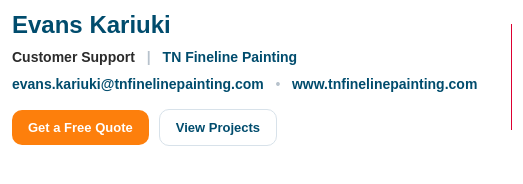
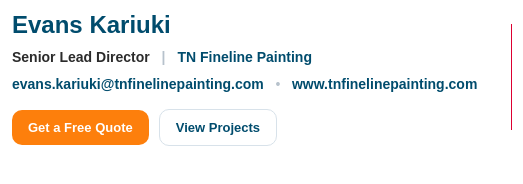
Before and after one commit to fmuindi/lean365-fineline, a plain HTML site: page index.html in a window 1280 px wide. Shown: the full height of the page, 108-631 px from the left. Drawn offline with Linux system fonts and the light colour scheme.

Commit message:
Update index.html

```diff
--- a/index.html
+++ b/index.html
@@ -29,7 +29,7 @@
 
       <!-- Role + Company -->
       <div style="margin-top:6px; font-weight:700; color:#2b2b2b;">
-        Customer Support
+        Senior Lead Director
         <span style="color:#b7c2cc; padding:0 8px;">|</span>
         <span style="color:#004C6D;">TN Fineline Painting</span>
       </div>
```
